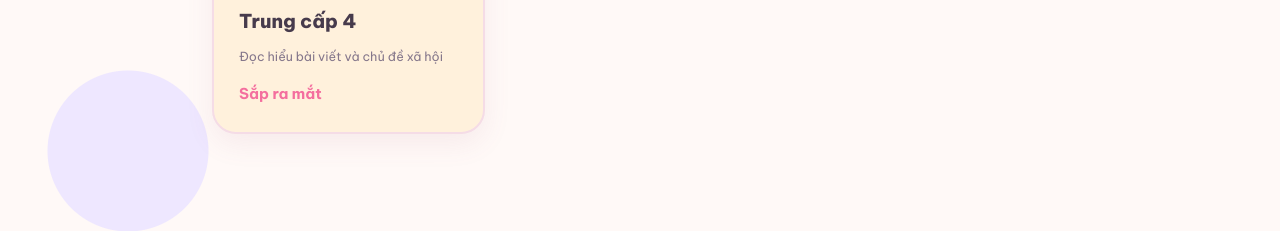
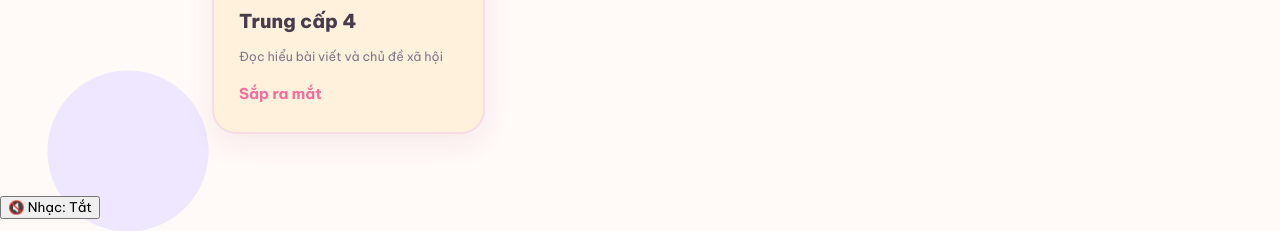
Before and after one commit to jusoshiseo-tech/baitap, a plain HTML site: page hethong/hethong/capdo.html in a window 1280 px wide. Shown: the part 569-800 px from the top of the page. Drawn offline with Linux system fonts and the light colour scheme; no server answers.

Commit message:
Include sound.js for audio features
Added sound.js script for audio functionality.

```diff
--- a/hethong/hethong/capdo.html
+++ b/hethong/hethong/capdo.html
@@ -5,4 +5,6 @@
 <body data-page="capdo"><nav class="top"><a href="index.html">🐰 Bài tập tiếng Hàn</a><a href="capdo.html">Cấp độ</a></nav>
 <main><h1>Chọn cấp độ của bạn</h1><p class="sub">Bấm vào cấp độ bạn đang học nhé.</p>
 <div id="list" class="grid2">Đang tải…</div></main>
-<script src="js/app.js"></script></body></html>
+<script src="js/app.js"></script>
+<script src="js/sound.js" defer></script>
+</body></html>
```
